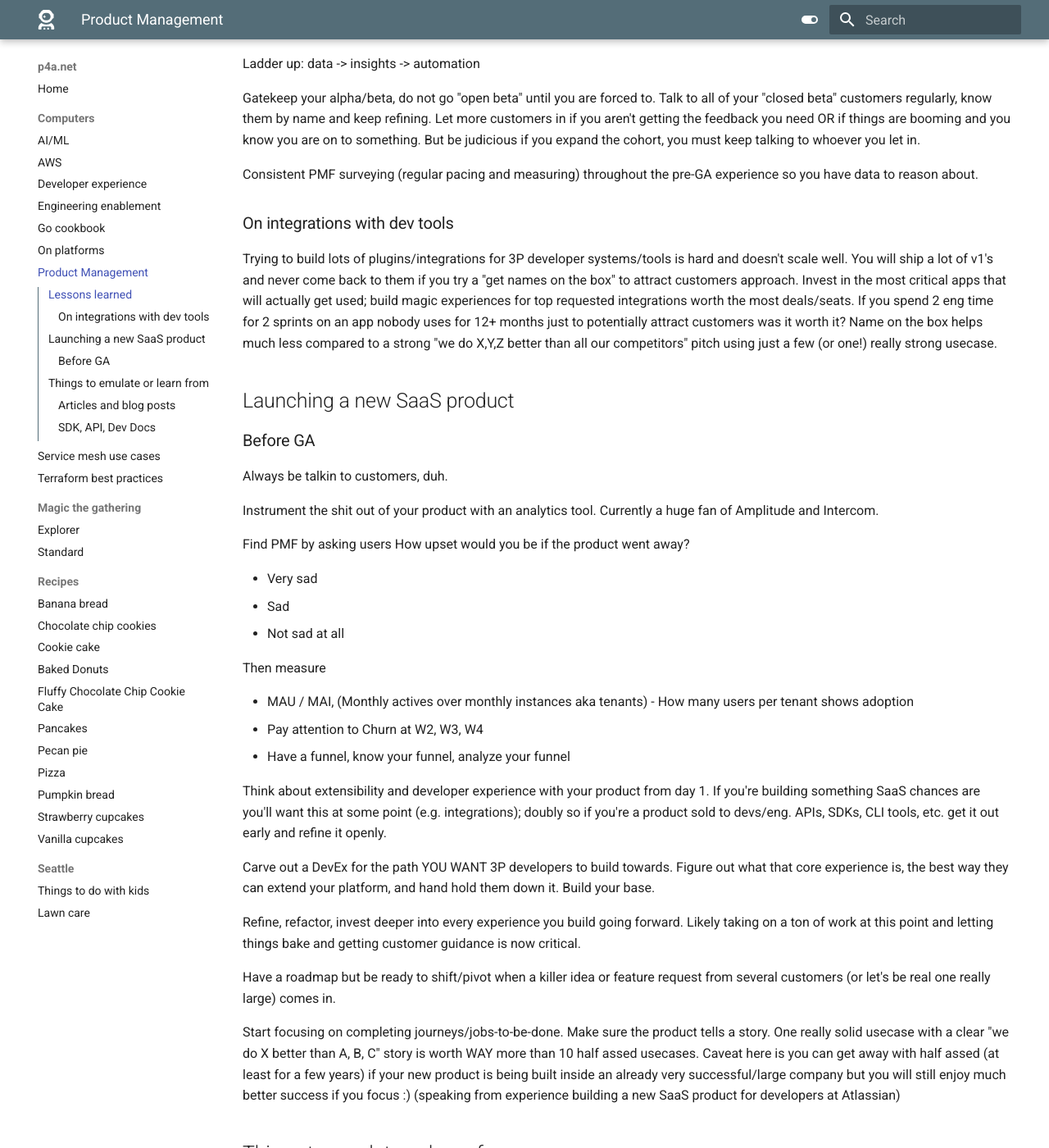
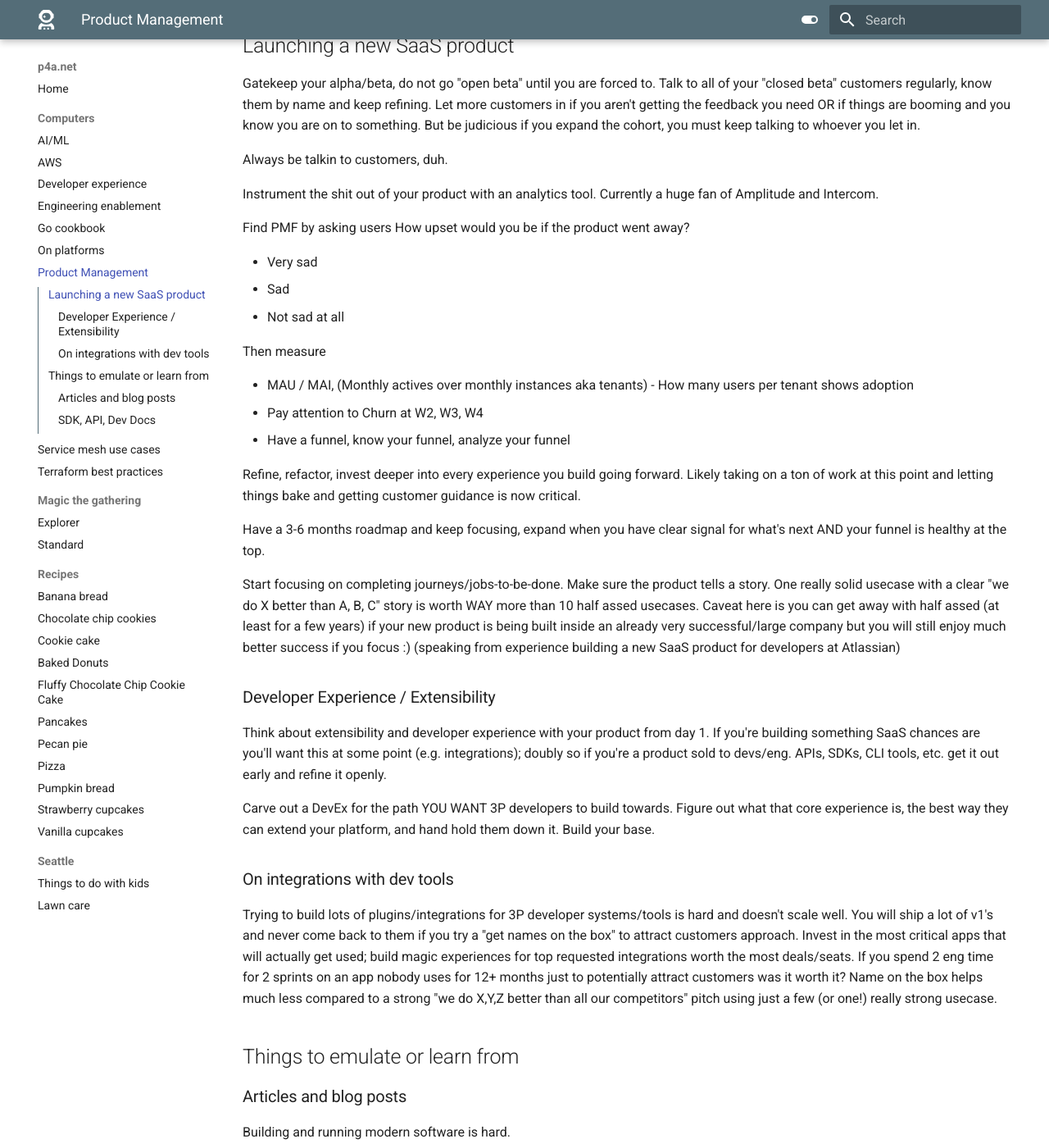
Before and after one commit to seajoshc/p4adotnet, an MkDocs documentation site: the page built from docs/computers/pm.md, in a window 1280 px wide and 1400 px high, scrolled down 207 px. Shown: the whole window at 82% size. Built offline with MkDocs 1.6.1 and Material for MkDocs 9.7.7, drawn with Linux system fonts in a browser that asks for light colours.

Commit message:
reorganized, updates roadmap section

```diff
--- a/docs/computers/pm.md
+++ b/docs/computers/pm.md
@@ -1,22 +1,10 @@
 # Product Management
-
-## Lessons learned
 
 Make it work, then make it right, then make it fast. The engineers you work with will thank you.
 
-Ladder up: data -> insights -> automation
+## Launching a new SaaS product
 
 Gatekeep your alpha/beta, do not go "open beta" until you are forced to. Talk to all of your "closed beta" customers regularly, know them by name and keep refining. Let more customers in if you aren't getting the feedback you need OR if things are booming and you know you are on to something. But be judicious if you expand the cohort, you must keep talking to whoever you let in.
-
-Consistent PMF surveying (regular pacing and measuring) throughout the pre-GA experience so you have data to reason about.
-
-### On integrations with dev tools
-
-Trying to build lots of plugins/integrations for 3P developer systems/tools is hard and doesn't scale well. You will ship a lot of v1's and never come back to them if you try a "get names on the box" to attract customers approach. Invest in the most critical apps that will actually get used; build magic experiences for top requested integrations worth the most deals/seats. If you spend 2 eng time for 2 sprints on an app nobody uses for 12+ months just to potentially attract customers was it worth it? Name on the box helps much less compared to a strong "we do X,Y,Z better than all our competitors" pitch using just a few (or one!) really strong usecase.
-
-## Launching a new SaaS product
-
-### Before GA
 
 Always be talkin to customers, duh.
 
@@ -34,15 +22,21 @@ Then measure
 - Pay attention to Churn at W2, W3, W4
 - Have a funnel, know your funnel, analyze your funnel
 
+Refine, refactor, invest deeper into every experience you build going forward. Likely taking on a ton of work at this point and letting things bake and getting customer guidance is now critical.
+
+Have a 3-6 months roadmap and keep focusing, expand when you have clear signal for what's next AND your funnel is healthy at the top.
+
+Start focusing on completing journeys/jobs-to-be-done. Make sure the product tells a story. One really solid usecase with a clear "we do X better than A, B, C" story is worth WAY more than 10 half assed usecases. Caveat here is you can get away with half assed (at least for a few years) if your new product is being built inside an already very successful/large company but you will still enjoy much better success if you focus :) (speaking from experience building a new SaaS product for developers at Atlassian)
+
+### Developer Experience / Extensibility
+
 Think about extensibility and developer experience with your product from day 1. If you're building something SaaS chances are you'll want this at some point (e.g. integrations); doubly so if you're a product sold to devs/eng. APIs, SDKs, CLI tools, etc. get it out early and refine it openly.
 
 Carve out a DevEx for the path YOU WANT 3P developers to build towards. Figure out what that core experience is, the best way they can extend your platform, and hand hold them down it. Build your base.
 
-Refine, refactor, invest deeper into every experience you build going forward. Likely taking on a ton of work at this point and letting things bake and getting customer guidance is now critical.
+### On integrations with dev tools
 
-Have a roadmap but be ready to shift/pivot when a killer idea or feature request from several customers (or let's be real one really large) comes in.
-
-Start focusing on completing journeys/jobs-to-be-done. Make sure the product tells a story. One really solid usecase with a clear "we do X better than A, B, C" story is worth WAY more than 10 half assed usecases. Caveat here is you can get away with half assed (at least for a few years) if your new product is being built inside an already very successful/large company but you will still enjoy much better success if you focus :) (speaking from experience building a new SaaS product for developers at Atlassian)
+Trying to build lots of plugins/integrations for 3P developer systems/tools is hard and doesn't scale well. You will ship a lot of v1's and never come back to them if you try a "get names on the box" to attract customers approach. Invest in the most critical apps that will actually get used; build magic experiences for top requested integrations worth the most deals/seats. If you spend 2 eng time for 2 sprints on an app nobody uses for 12+ months just to potentially attract customers was it worth it? Name on the box helps much less compared to a strong "we do X,Y,Z better than all our competitors" pitch using just a few (or one!) really strong usecase.
 
 ## Things to emulate or learn from
 
```
